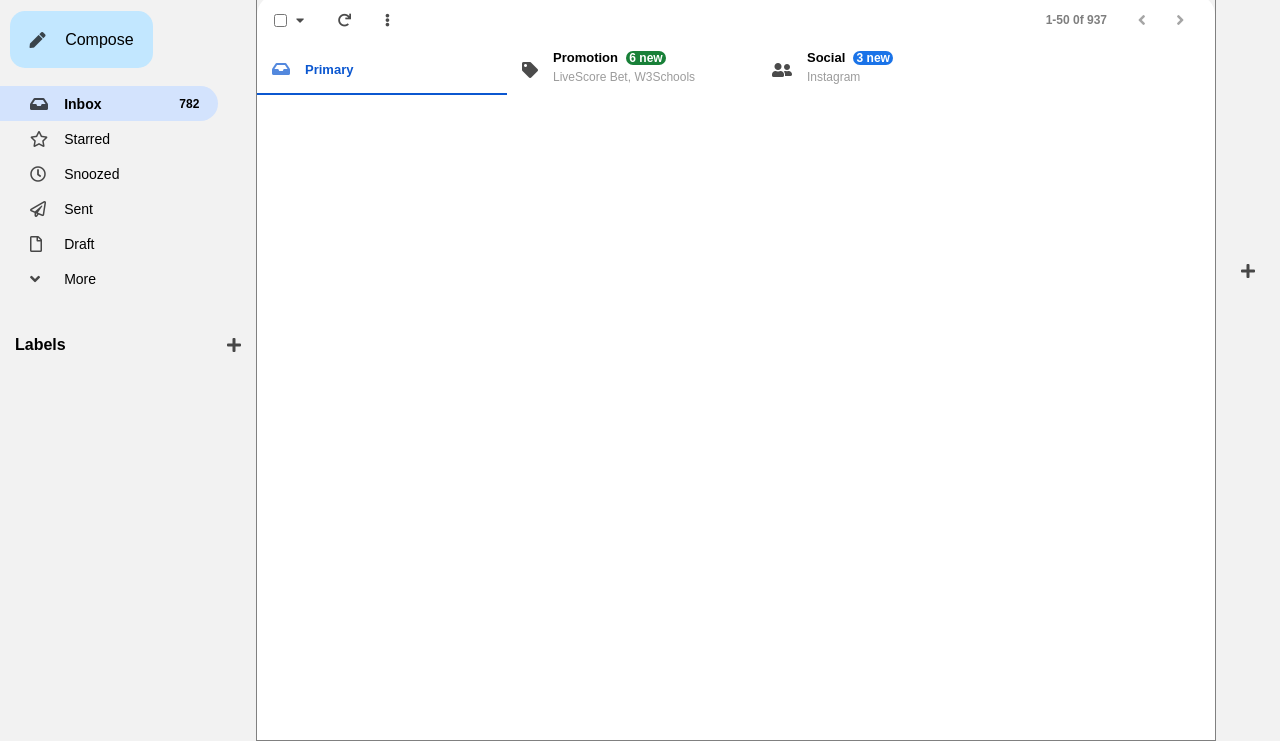
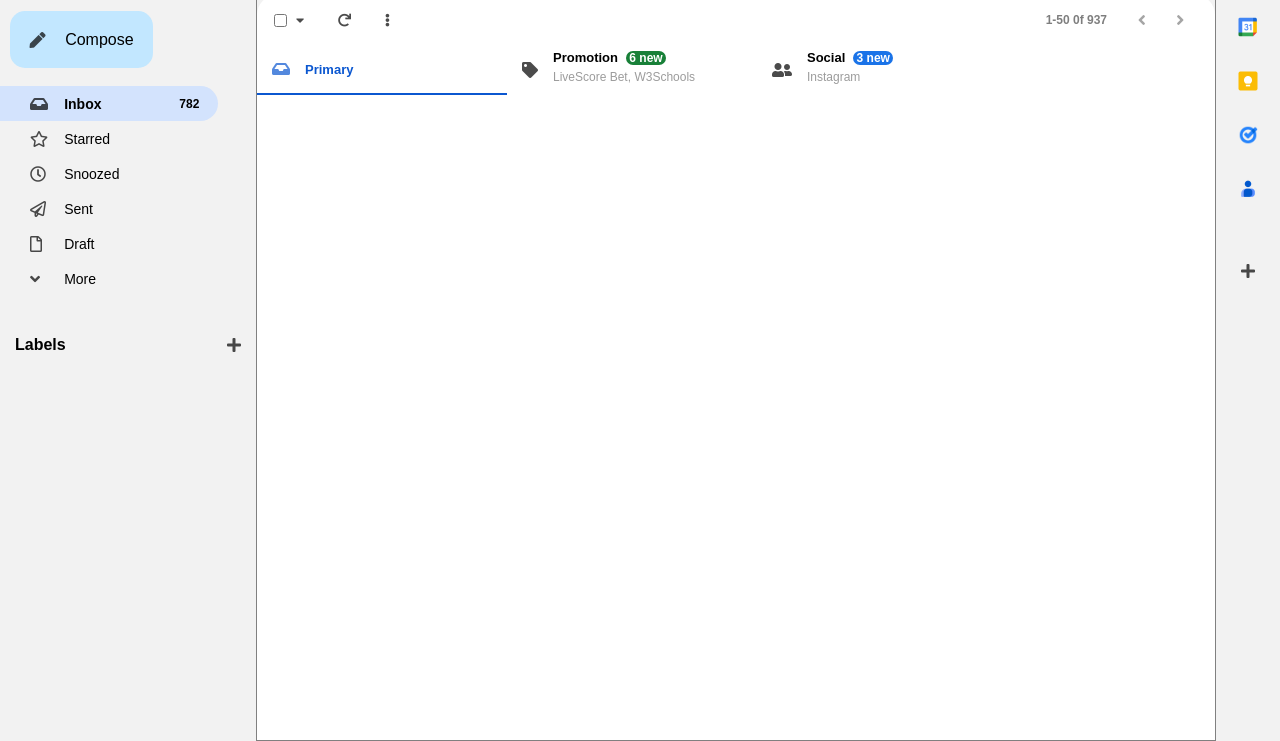
Before and after one commit to OluchukwuDivine/gmail-clone, a plain HTML site: page index.html in a window 1280 px wide. Shown: the part 59-800 px from the top of the page. Drawn offline with Linux system fonts and the light colour scheme; the site is published under a folder, as on GitHub Pages, so addresses that start at the root find nothing.

Commit message:
Update index.html

```diff
--- a/index.html
+++ b/index.html
@@ -127,10 +127,10 @@
         <div class="right-tab">
             <div class="person-icon">J</div>
             <div class="icons-holder">
-                <img src="/images/calendar-org.png" alt="" class="icon-imgs">
-                <img src="/images/bulb-org.png" alt="" class="icon-imgs">
-                <img src="/images/checkmark-org.png" alt="" class="icon-imgs">
-                <img src="/images/contacts-org.png" alt="" class="icon-imgs">
+                <img src="images/calendar-org.png" alt="" class="icon-imgs">
+                <img src="images/bulb-org.png" alt="" class="icon-imgs">
+                <img src="images/checkmark-org.png" alt="" class="icon-imgs">
+                <img src="images/contacts-org.png" alt="" class="icon-imgs">
             </div>
             <div class="plus-icn">
                 <i class="fa fa-plus" aria-hidden="true"></i>
```
